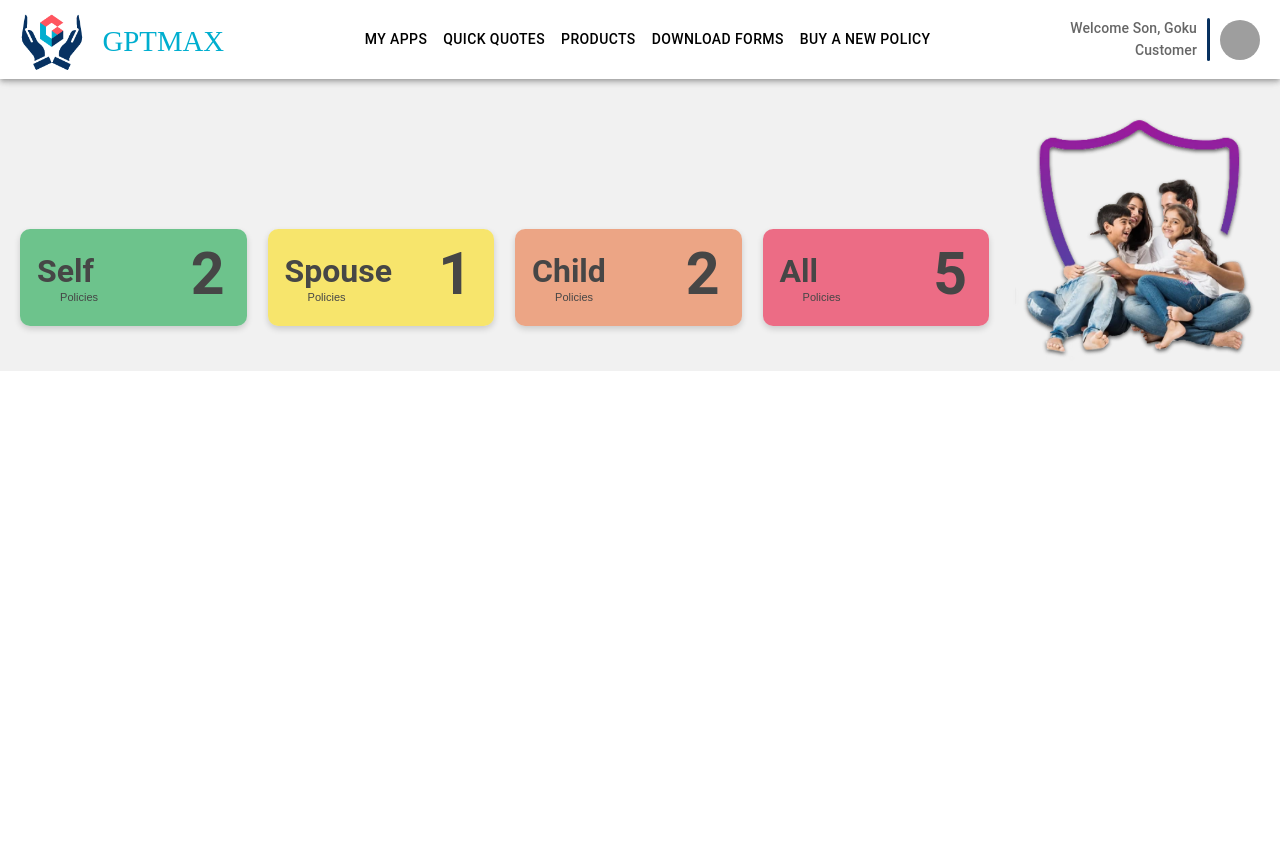
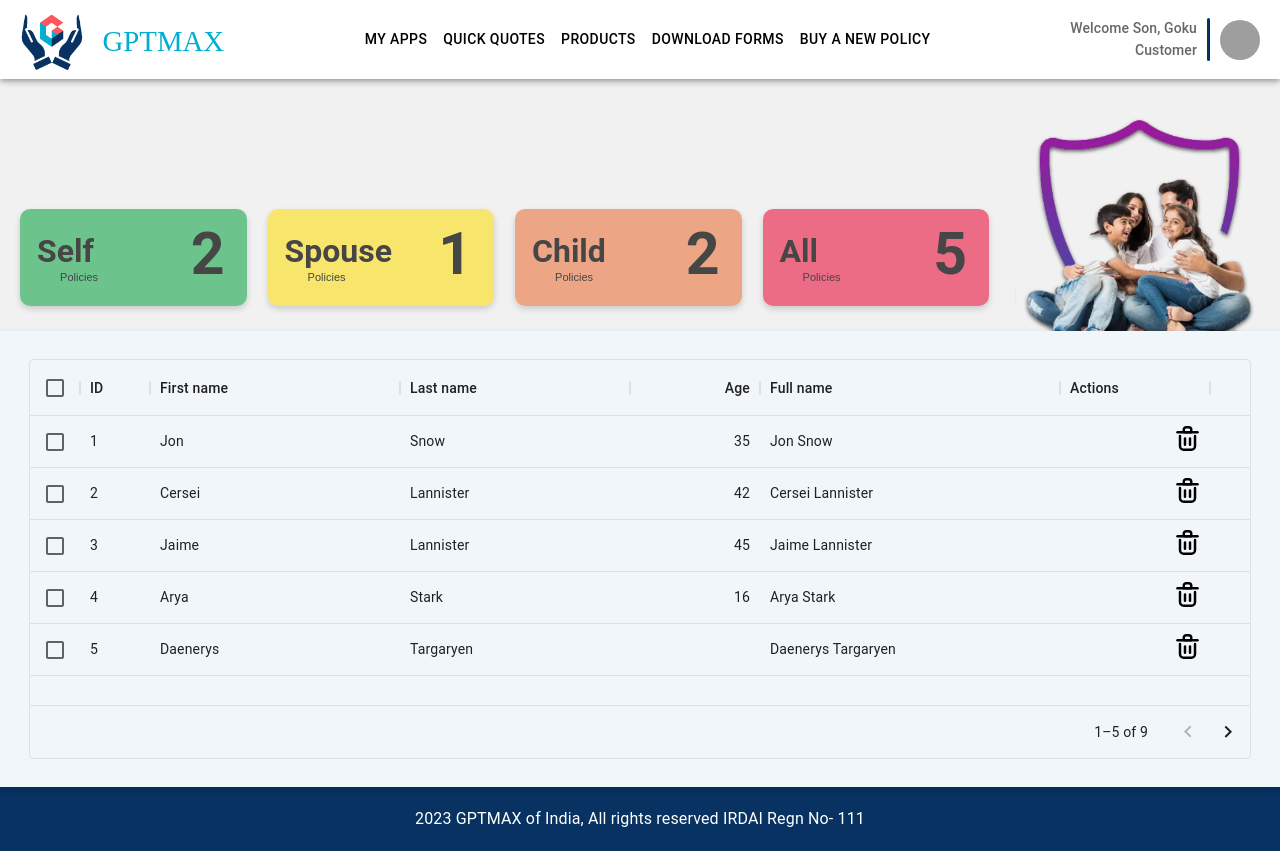
Before and after one commit to brightonrolls/insurance-portal, a React (Create React App) app: page / in a window 1280 px wide. Before the commit the page ends 800 px from the top, so only its background shows below. Built offline with nearby package versions, Linux system fonts and the light colour scheme; grey boxes are pictures that could not be loaded.

Commit message:
Completed data grid table design

```diff
--- a/package.json
+++ b/package.json
@@ -7,6 +7,7 @@
     "@emotion/styled": "^11.10.6",
     "@mui/icons-material": "^5.11.9",
     "@mui/material": "^5.11.9",
+    "@mui/x-data-grid": "^5.17.24",
     "@testing-library/jest-dom": "^5.16.5",
     "@testing-library/react": "^13.4.0",
     "@testing-library/user-event": "^13.5.0",
--- a/src/App.js
+++ b/src/App.js
@@ -3,6 +3,16 @@ import CssBaseline from "@mui/material/CssBaseline";
 import { Box } from "@mui/material";
 import Header from "./components/Header";
 import HeroSection from "./components/HeroSection";
+import DataTable from "./components/UI/Table/DataTable";
+import Footer from "./components/Footer";
+
+const styleObj = {
+  margin: "-60px 0 0 0",
+  padding: "28px 29px",
+  boxShadow: "0 3px 6px 0 rgba(0, 0, 0, 0.16)",
+  backgroundColor: "#f1f6fa",
+  position: "relative",
+};
 
 function App() {
   return (
@@ -11,6 +21,10 @@ function App() {
       <Box sx={{ display: "block", background: "#f1f1f1" }}>
         <Header />
         <HeroSection />
+        <Box sx={styleObj}>
+          <DataTable />
+        </Box>
+        <Footer />
       </Box>
     </>
   );
--- /dev/null
+++ b/src/components/AvatarComp.jsx
@@ -0,0 +1,58 @@
+import React, { useState } from "react";
+import {
+  Box,
+  Menu,
+  Avatar,
+  MenuItem,
+  IconButton,
+  Typography,
+} from "@mui/material";
+
+const settings = ["Profile", "Account", "Dashboard", "Logout"];
+
+const AvatarComp = () => {
+  const [anchorElUser, setAnchorElUser] = useState(null);
+
+  const handleOpenUserMenu = (event) => {
+    setAnchorElUser(event.currentTarget);
+  };
+
+  const handleCloseUserMenu = () => {
+    setAnchorElUser(null);
+  };
+
+  return (
+    <Box sx={{ flexGrow: 0 }}>
+      <IconButton onClick={handleOpenUserMenu} sx={{ p: 0 }}>
+        <Avatar
+          alt="Son Goku"
+          src="https://encrypted-tbn0.gstatic.com/images?q=tbn:ANd9GcQyJbaVWMoAIfzN6APlhpLfo_-XWLaI0-CXCw&usqp=CAU"
+        />
+      </IconButton>
+      <Menu
+        sx={{ mt: "45px" }}
+        id="menu-appbar"
+        anchorEl={anchorElUser}
+        anchorOrigin={{
+          vertical: "top",
+          horizontal: "right",
+        }}
+        keepMounted
+        transformOrigin={{
+          vertical: "top",
+          horizontal: "right",
+        }}
+        open={Boolean(anchorElUser)}
+        onClose={handleCloseUserMenu}
+      >
+        {settings.map((setting) => (
+          <MenuItem key={setting} onClick={handleCloseUserMenu}>
+            <Typography textAlign="center">{setting}</Typography>
+          </MenuItem>
+        ))}
+      </Menu>
+    </Box>
+  );
+};
+
+export default AvatarComp;
--- /dev/null
+++ b/src/components/Footer.jsx
@@ -0,0 +1,20 @@
+import { Box, Typography } from "@mui/material";
+import React from "react";
+
+const Footer = () => {
+  return (
+    <Box
+      sx={{
+        color: "#fff",
+        padding: "20px",
+        backgroundColor: "#073262",
+      }}
+    >
+      <Typography align="center">
+        2023 GPTMAX of India, All rights reserved IRDAI Regn No- 111
+      </Typography>
+    </Box>
+  );
+};
+
+export default Footer;
--- a/src/components/Header.jsx
+++ b/src/components/Header.jsx
@@ -5,7 +5,6 @@ import List from "@mui/material/List";
 import AppBar from "@mui/material/AppBar";
 import Drawer from "@mui/material/Drawer";
 import Button from "@mui/material/Button";
-import Avatar from "@mui/material/Avatar";
 import Divider from "@mui/material/Divider";
 import ListItem from "@mui/material/ListItem";
 import MenuIcon from "@mui/icons-material/Menu";
@@ -14,9 +13,9 @@ import IconButton from "@mui/material/IconButton";
 import ListItemText from "@mui/material/ListItemText";
 import ListItemButton from "@mui/material/ListItemButton";
 
+import { createTheme, ThemeProvider } from "@mui/material/styles";
 import Logo from "../assets/images/GPTLogo.svg";
-
-import { createTheme, ThemeProvider } from "@mui/material/styles";
+import AvatarComp from "./AvatarComp";
 
 const drawerWidth = 240;
 const navItems = [
@@ -154,10 +153,7 @@ function DrawerAppBar(props) {
                   borderRadius: "3px",
                 }}
               />
-              <Avatar
-                alt="Sonu Goku"
-                src="https://encrypted-tbn0.gstatic.com/images?q=tbn:ANd9GcQyJbaVWMoAIfzN6APlhpLfo_-XWLaI0-CXCw&usqp=CAU"
-              />
+              <AvatarComp />
             </Box>
           </Box>
         </AppBar>
--- a/src/components/HeroSection.jsx
+++ b/src/components/HeroSection.jsx
@@ -24,7 +24,7 @@ const HeroSection = () => {
               height: "248px",
             }}
             src={FamilyPicture}
-            alt="family-picture"
+            alt="family"
           />
         </Box>
       </Box>
--- a/src/components/UI/Card/BasicCard.jsx
+++ b/src/components/UI/Card/BasicCard.jsx
@@ -10,7 +10,7 @@ const BasicCard = ({ title, count, color }) => {
         className="card"
         sx={{
           alignSelf: "flex-end",
-          marginBottom: "45px",
+          marginBottom: "65px",
           backgroundColor: color,
         }}
       >
--- /dev/null
+++ b/src/components/UI/Table/DataTable.jsx
@@ -0,0 +1,77 @@
+import * as React from "react";
+import { DataGrid } from "@mui/x-data-grid";
+
+import Delete from "../../../assets/images/delete.svg";
+
+const columns = [
+  { field: "id", headerName: "ID", width: 70 },
+  { field: "firstName", headerName: "First name", width: 250 },
+  { field: "lastName", headerName: "Last name", width: 230 },
+  {
+    field: "age",
+    headerName: "Age",
+    type: "number",
+    width: 130,
+  },
+  {
+    field: "fullName",
+    headerName: "Full name",
+    description: "This column has a value getter and is not sortable.",
+    sortable: false,
+    width: 300,
+    valueGetter: (params) =>
+      `${params.row.firstName || ""} ${params.row.lastName || ""}`,
+  },
+  {
+    field: "actions",
+    headerName: "Actions",
+    sortable: false,
+    align: "right",
+    width: 150,
+    disableClickEventBubbling: true,
+    renderCell: (params) => {
+      return (
+        <div
+          className="d-flex justify-content-between align-items-center"
+          style={{ cursor: "pointer" }}
+        >
+          <img
+            src={Delete}
+            alt="Delete"
+            height="25px"
+            width="25px"
+            onClick={() => console.log("ROW ID", params.row.id)}
+          />
+          {/* <Delete index={params.row.id} /> */}
+        </div>
+      );
+    },
+  },
+];
+
+const rows = [
+  { id: 1, lastName: "Snow", firstName: "Jon", age: 35 },
+  { id: 2, lastName: "Lannister", firstName: "Cersei", age: 42 },
+  { id: 3, lastName: "Lannister", firstName: "Jaime", age: 45 },
+  { id: 4, lastName: "Stark", firstName: "Arya", age: 16 },
+  { id: 5, lastName: "Targaryen", firstName: "Daenerys", age: null },
+  { id: 6, lastName: "Melisandre", firstName: null, age: 150 },
+  { id: 7, lastName: "Clifford", firstName: "Ferrara", age: 44 },
+  { id: 8, lastName: "Frances", firstName: "Rossini", age: 36 },
+  { id: 9, lastName: "Roxie", firstName: "Harvey", age: 65 },
+];
+
+export default function DataTable() {
+  return (
+    <div style={{ height: 400, width: "100%" }}>
+      <DataGrid
+        rows={rows}
+        pageSize={5}
+        columns={columns}
+        checkboxSelection
+        disableSelectionOnClick
+        rowsPerPageOptions={[5]}
+      />
+    </div>
+  );
+}
```
Also changed, not shown: src/assets/images/delete.svg (added), 1 other file (tests, documents, lock files or other folders).
